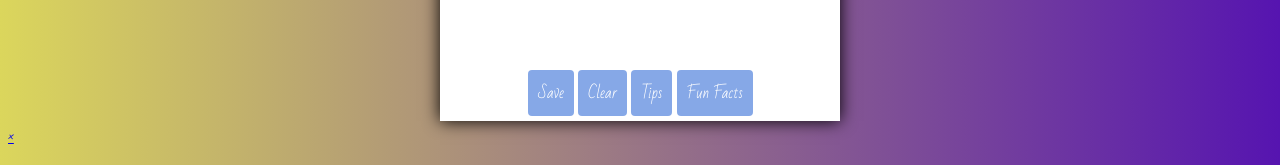
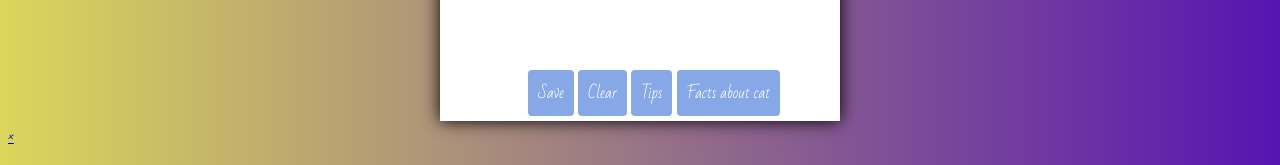
Before and after one commit to pereverzevalyuba/myTask, a website with bundled scripts: page ToDoList/app/index.html in a window 1280 px wide. Shown: the part 687-852 px from the top of the page. Built offline with nearby package versions, Linux system fonts and the light colour scheme; no server answers.

Commit message:
Enitial commit

```diff
--- a/ToDoList/app/index.html
+++ b/ToDoList/app/index.html
@@ -24,7 +24,7 @@
                     <button class="save">Save</button>
                     <button class="clear">Clear</button>
                     <button class="tipBtn">Tips</button>
-                    <button class="fanFacts">Fun Facts</button>
+                    <button class="fanFacts">Facts about cat</button>
                 </div>
             </div>
 
```
